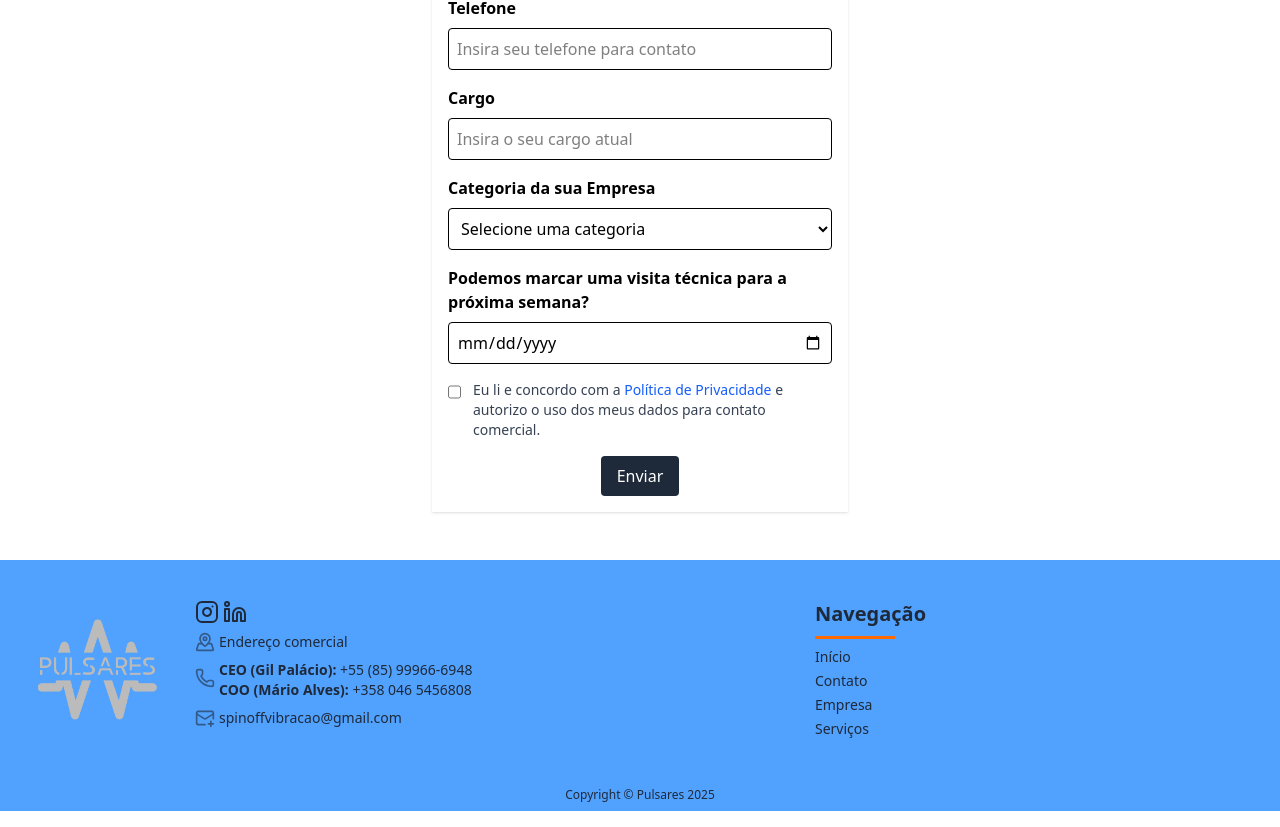
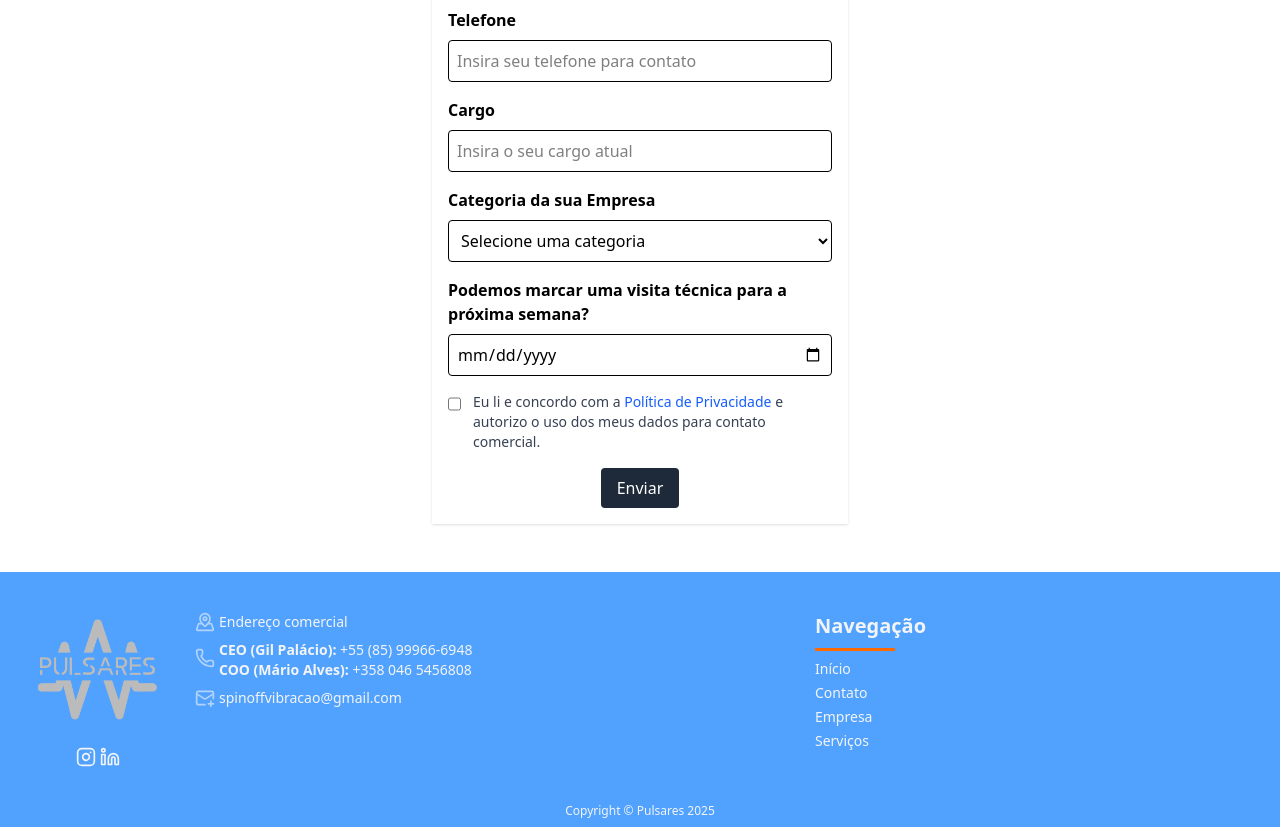
Before and after one commit to iagoponte/LandingPageCompany, a React (Vite) app in the folder frontend/: page /contact_us in a window 1280 px wide. Shown: the part 480-1307 px from the top of the page. Built offline with nearby package versions, Linux system fonts and the light colour scheme.

Commit message:
nav/footer text-color-white + fixed-logo-height

```diff
--- a/frontend/src/layout/Footer/footer.jsx
+++ b/frontend/src/layout/Footer/footer.jsx
@@ -68,17 +68,17 @@ export const Footer = () => {
           {/* <!-- Coluna 1 --> */}
           <div className="w-full md:w-1/8 box-border flex flex-col items-center justify-center">
             <div className="flex flex-col">
-              <a href="/"><img src={logoPulsares} alt="logo" className="h-auto w-50 align-center"></img></a>
+              <a href="/"><img src={logoPulsares} alt="logo" className="h-auto w-60 align-center"></img></a>
+            </div>
+            <div className="flex gap-1 mb-2">
+              <a href="https://www.instagram.com/pulsar.es/"><Instagram className="h-5 w-5 text-gray-100 hover:text-orange-500"/></a>
+              <a href="https://www.linkedin.com/company/pulsares-engenharia"><Linkedin className="h-5 w-5 text-gray-100 hover:text-orange-500"/></a>
             </div>
           </div>
           {/* <!-- Coluna 2 --> */}
-          <div className="w-full md:w-4/8 p-5 box-border flex flex-col text-gray-800">
+          <div className="w-full md:w-4/8 p-5 box-border flex flex-col text-gray-100">
             {/* <h1 className="text-2xl font-bold mb-0">Pulsares</h1> */}
             <div className="flex flex-col h-full">
-              <div className="flex gap-1 mb-2">
-              <a href="https://www.instagram.com/pulsar.es/"><Instagram className="h-6 w-6 hover:text-orange-500"/></a>
-              <a href="https://www.linkedin.com/company/pulsares-engenharia"><Linkedin className="h-6 w-6 hover:text-orange-500"/></a>
-            </div>
             <ul className="space-y-1 text-sm">
               <li className="flex">
                 <i className="mr-1"><MapPinned className="h-5 w-5 opacity-60" /></i>Endereço comercial
@@ -101,7 +101,7 @@ export const Footer = () => {
           </div>
 
           {/* <!-- Coluna 2 --> */}
-          <div className="w-full md:w-3/8 p-5 box-border flex flex-col text-gray-800 align-end">
+          <div className="w-full md:w-3/8 p-5 box-border flex flex-col text-gray-100 align-end">
             <h3 className="text-xl font-semibold mb-2">Navegação</h3>
             <div className="h-[3px] w-20 bg-orange-500 mb-2"></div>
             <ul className="space-y-1 text-sm">
@@ -130,7 +130,7 @@ export const Footer = () => {
         </div>
 
         {/* <!-- Rodapé inferior --> */}
-        <div className="text-center text-xs text-gray-800 bg-blue-400 py-2">
+        <div className="text-center text-xs text-gray-100 bg-blue-400 py-2">
           Copyright &copy; Pulsares 2025
         </div>
       </footer>
--- a/frontend/src/layout/Navbar/navbar.jsx
+++ b/frontend/src/layout/Navbar/navbar.jsx
@@ -3,23 +3,6 @@ import logoPulsares from "../../assets/logoPulsares.webp";
 
 export const Navbar = () => {
   return (
-    // <nav class="nav bg-gray-900 p-8">
-    //   <input type="checkbox" id="nav-check"></input>
-    //   <div class="nav-header"></div>
-    //   <div class="nav-btn">
-    //     <label for="nav-check">
-    //       <span></span>
-    //       <span></span>
-    //       <span></span>
-    //     </label>
-    //   </div>
-
-    //   <div class="nav-links">
-    //     <a href="/">Home</a>
-    //     <a href="/contact_us">Contato</a>
-    //     <a href="#">Sobre nós</a>
-    //   </div>
-    // </nav>
     <nav className="w-full bg-blue-500 p-4">
       <input type="checkbox" id="nav-check" className="hidden peer" />
 
@@ -27,7 +10,7 @@ export const Navbar = () => {
         {/* Logo */}
         <div className="flex items-center space-x-2">
           <a href="/" className="">
-            <img className="h-7 w-7" src={logoPulsares} alt="logo_empresa" />
+            <img className="h-auto w-10" src={logoPulsares} alt="logo_empresa" />
           </a>
           <a href="/"><span className="text-white text-xl font-semibold">Pulsares</span></a>
         </div>
```
